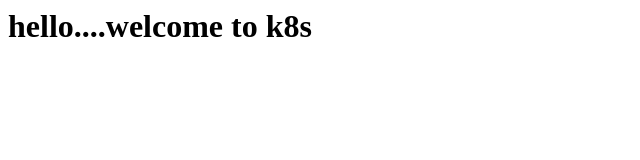
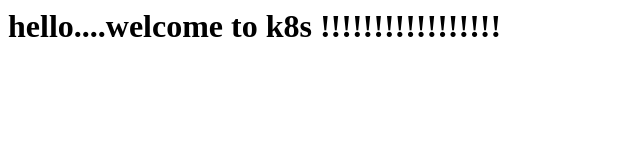
Before and after one commit to maheswargoud/dev, a plain HTML site: page index.html in a window 1280 px wide. Shown: the whole page, without its empty margins (0-640 px from the left). Drawn offline with Linux system fonts and the light colour scheme.

Commit message:
index file change

```diff
--- a/index.html
+++ b/index.html
@@ -1 +1 @@
-<h1>hello....welcome to k8s</h1>
+<h1>hello....welcome to k8s !!!!!!!!!!!!!!!!!</h1>
```
